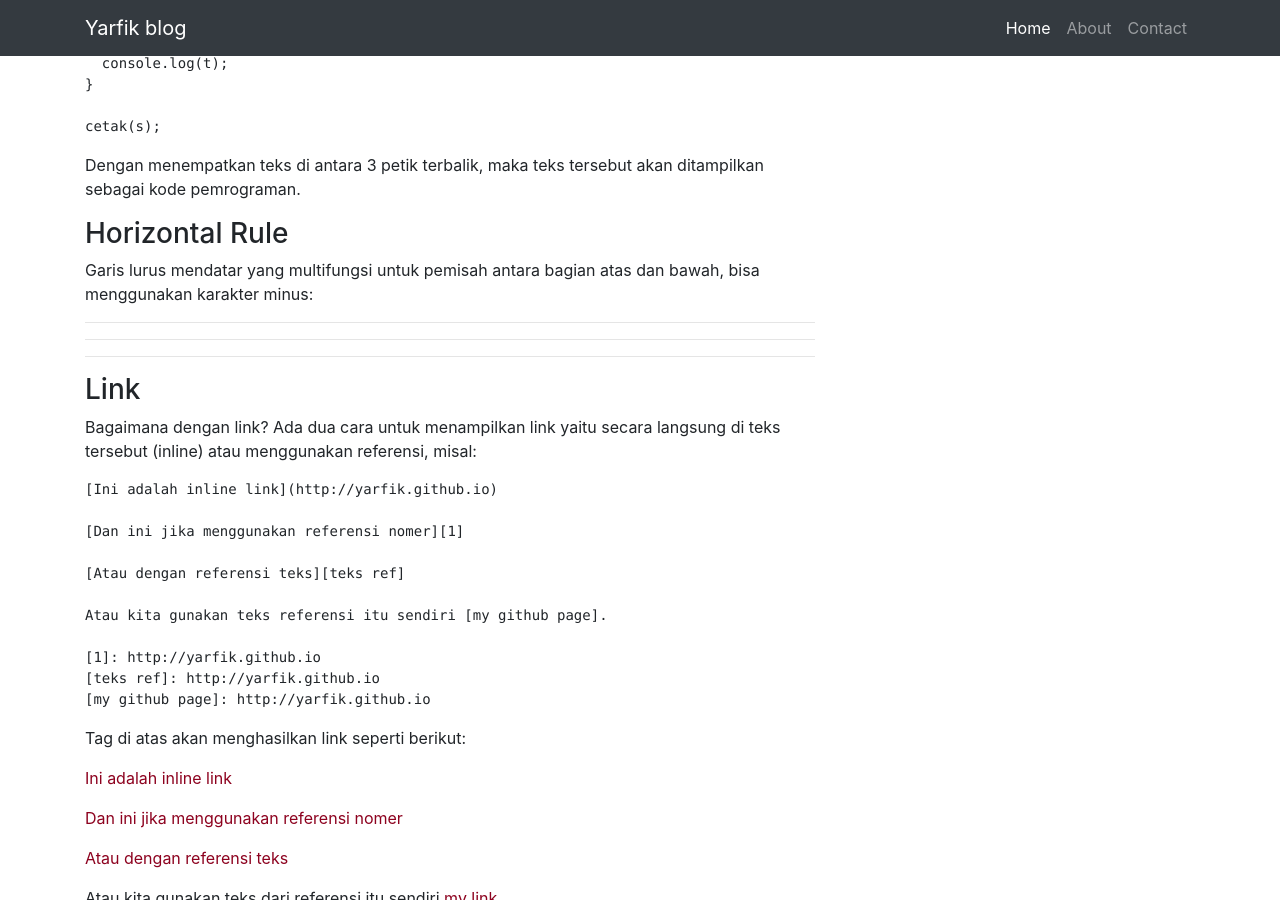
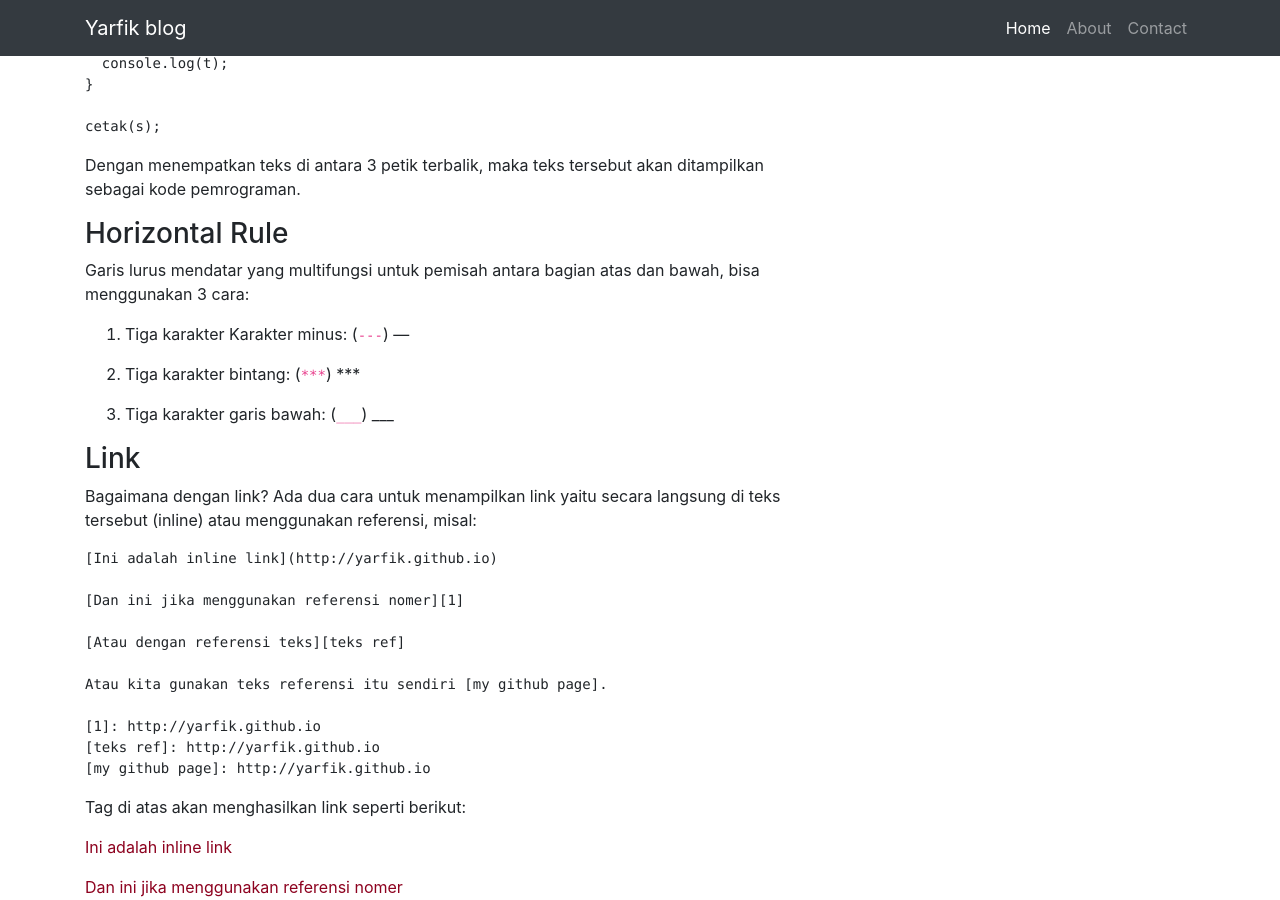
Before and after one commit to yarfik/yarfik.github.io, a Jekyll site: the page built from _posts/markdown/2019-07-04-Tags.md, in a window 1280 px wide and 900 px high, scrolled down 2119 px. Built offline with Jekyll 4.4.1, drawn with Linux system fonts in a browser that asks for light colours.

Commit message:
edit tags

````diff
--- a/_posts/markdown/2019-07-04-Tags.md
+++ b/_posts/markdown/2019-07-04-Tags.md
@@ -78,13 +78,19 @@ cetak(s);
 Dengan menempatkan teks di antara 3 petik terbalik, maka teks tersebut akan ditampilkan sebagai kode pemrograman.
 
 ### Horizontal Rule
-Garis lurus mendatar yang multifungsi untuk pemisah antara bagian atas dan bawah, bisa menggunakan karakter minus:
+Garis lurus mendatar yang multifungsi untuk pemisah antara bagian atas dan bawah, bisa menggunakan 3 cara:
 
-___
+1. Tiga karakter Karakter minus:
+(`---`)
+---
 
+2. Tiga karakter bintang:
+(`***`)
 ***
 
----
+3. Tiga karakter garis bawah:
+(`___`)
+___
 
 ### Link
 Bagaimana dengan link? Ada dua cara untuk menampilkan link yaitu secara langsung di teks tersebut (inline) atau menggunakan referensi, misal:
@@ -103,6 +109,7 @@ Atau kita gunakan teks referensi itu sendiri [my github page].
 [my github page]: http://yarfik.github.io
 ```
 
+
 Tag di atas akan menghasilkan link seperti berikut:
 
 [Ini adalah inline link](http://yarfik.github.io)
@@ -117,5 +124,6 @@ Atau kita gunakan teks dari referensi itu sendiri [my link].
 [teks ref]: http://yarfik.github.io
 [my link]: http://yarfik.github.io
 
+
 ### Image
 Sama seperti link, cara menyisipkan gambar ada dengan dua cara, inline dan refernsi.
````
